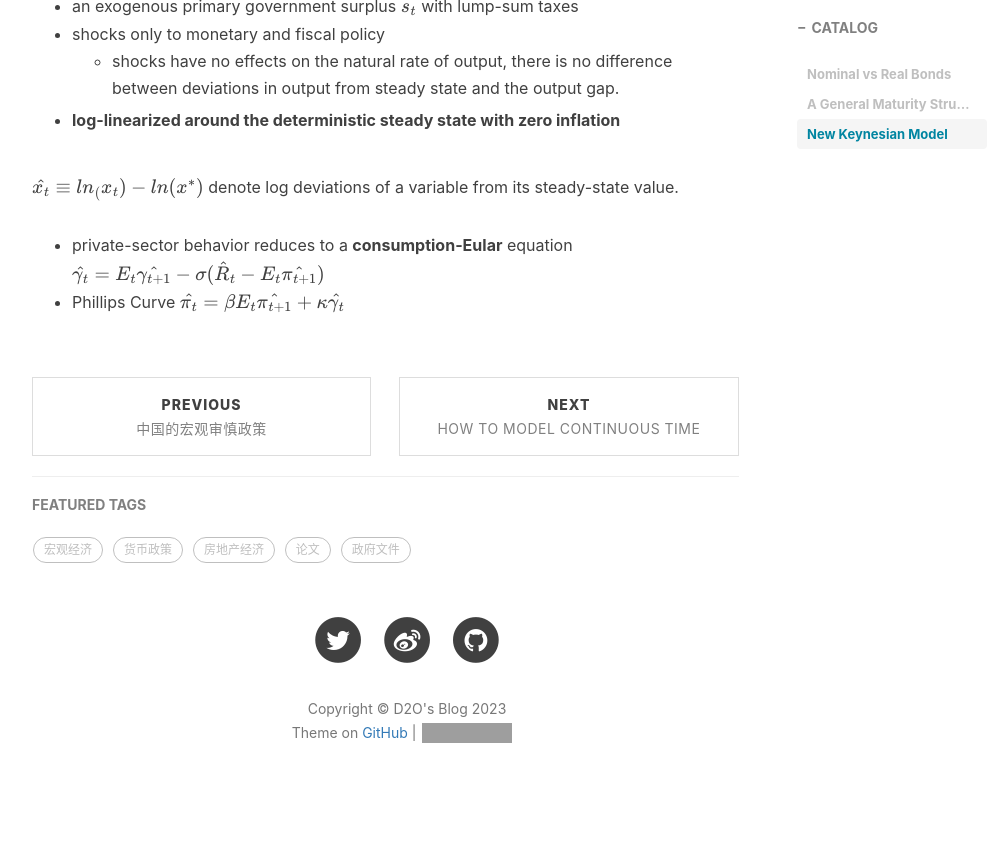
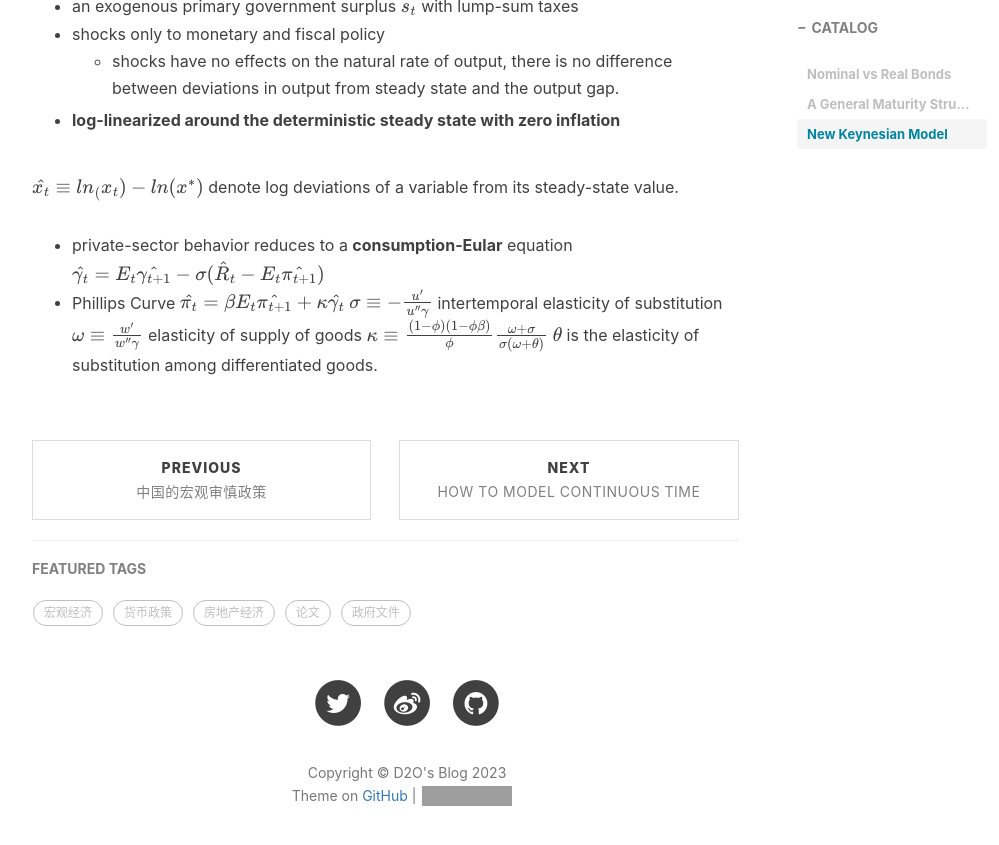
Before and after one commit to D2-O/d2-o.github.io, a Jekyll site: the page built from _posts/2023-10-16-ModelBonds.md, in a window 1280 px wide and 900 px high, scrolled down 2676 px. Shown: the top 845 px of the window, without its empty margins (233-1232 px from the left). Built offline with Jekyll 4.4.1, drawn with Linux system fonts in a browser that asks for light colours; nearby versions of some CDN libraries; formulas are drawn with MathJax 3; comment, search, counter and statistics services are not loaded; grey boxes are pictures that could not be loaded.

Commit message:
Update 2023-10-16-ModelBonds.md

```diff
--- a/_posts/2023-10-16-ModelBonds.md
+++ b/_posts/2023-10-16-ModelBonds.md
@@ -105,3 +105,15 @@ $$
 $$
 \hat{\pi_t}=\beta E_t \hat{\pi_{t+1}}+\kappa \hat{\gamma_t}
 $$
+$$
+\sigma \equiv -\frac{u'}{u'' \gamma}
+$$
+intertemporal elasticity of substitution
+$$
+\omega \equiv \frac{w'}{w'' \gamma}
+$$
+elasticity of supply of goods
+$$
+\kappa \equiv \frac{(1-\phi)(1-\phi \beta)}{\phi} \frac{\omega+\sigma}{\sigma(\omega+\theta)}
+$$
+$\theta$ is the elasticity of substitution among differentiated goods.
```
